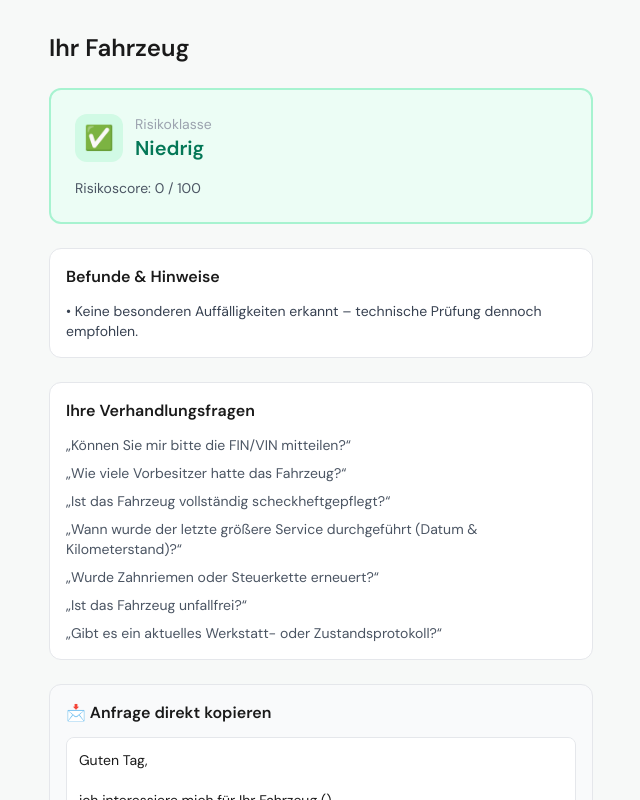
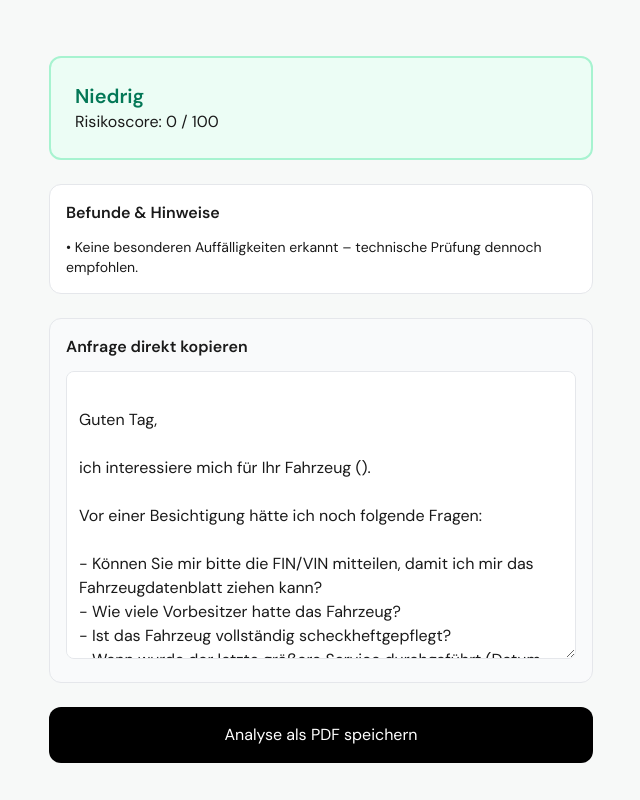
Before and after one commit to kilic-kts-cyber/inseratcheck-mvp, a Next.js app: page /result in a window 1280 px wide. Shown: the top 800 px of the page, without its empty margins (319-959 px from the left). Built offline with nearby package versions, Linux system fonts and the light colour scheme.

Commit message:
Update ResultClient.tsx

```diff
--- a/app/result/ResultClient.tsx
+++ b/app/result/ResultClient.tsx
@@ -1,7 +1,7 @@
 'use client';
 
 import { useSearchParams } from 'next/navigation';
-import { useMemo, useState } from 'react';
+import { useMemo, useState, useEffect } from 'react';
 import { calculateRisk, type FormData, type RiskLevel } from '@/lib/riskLogic';
 import { generatePDF } from '@/lib/pdf';
 
@@ -16,51 +16,59 @@ const RISK_CFG: Record<RiskLevel, {
 export default function ResultClient() {
 
   const params = useSearchParams();
+  const [advertText, setAdvertText] = useState('');
+
+  useEffect(() => {
+    const text = localStorage.getItem('advertText') || '';
+    setAdvertText(text);
+  }, []);
 
   const data = useMemo<FormData>(() => ({
     advertLink: params.get('advertLink') ?? '',
-    advertText: params.get('advertText') ?? '',
+    advertText: advertText,
     brand: params.get('brand') ?? '',
     model: params.get('model') ?? '',
     year: params.get('year') ?? '',
     price: params.get('price') ?? '',
     mileage: params.get('mileage') ?? '',
-    sellerType: (params.get('sellerType') as any) ?? '',
-    firstRegistration: (params.get('firstRegistration') as any) ?? '',
-    serviceHistory: (params.get('serviceHistory') as any) ?? '',
-    lastServiceEntry: params.get('lastServiceEntry') ?? '',
-    lastServiceWork: params.get('lastServiceWork') ?? '',
-    accidentFree: (params.get('accidentFree') as any) ?? '',
-    repaintsDocumented: (params.get('repaintsDocumented') as any) ?? '',
-    huValidUntil: params.get('huValidUntil') ?? '',
-    ownershipDuration: (params.get('ownershipDuration') as any) ?? '',
-  }), [params]);
+    sellerType: '',
+    firstRegistration: '',
+    serviceHistory: '',
+    lastServiceEntry: '',
+    lastServiceWork: '',
+    accidentFree: '',
+    repaintsDocumented: '',
+    huValidUntil: '',
+    ownershipDuration: '',
+  }), [params, advertText]);
 
   const result = useMemo(() => calculateRisk(data), [data]);
   const cfg = RISK_CFG[result.level];
 
   const vehicle = [data.brand, data.model, data.year].filter(Boolean).join(' ');
 
-  // 🔹 Händler-Mustertext
-  const emailTemplate = useMemo(() => {
+  const idMatch = data.advertLink?.match(/(\d{5,})/);
+  const advertId = idMatch ? idMatch[1] : null;
 
-    const questionsBlock = result.questions
-      .map(q => `- ${q}`)
-      .join('\n');
+  const emailTemplate = `
+Guten Tag,
 
-    return `Guten Tag,
-
-ich interessiere mich für Ihr Fahrzeug (${vehicle}).
+ich interessiere mich für Ihr Fahrzeug (${vehicle})${advertId ? ` – Inseratsnummer: ${advertId}` : ''}.
 
 Vor einer Besichtigung hätte ich noch folgende Fragen:
 
-${questionsBlock}
+- Können Sie mir bitte die FIN/VIN mitteilen, damit ich mir das Fahrzeugdatenblatt ziehen kann?
+- Wie viele Vorbesitzer hatte das Fahrzeug?
+- Ist das Fahrzeug vollständig scheckheftgepflegt?
+- Wann wurde der letzte größere Service durchgeführt (Datum, Kilometerstand und Umfang)?
+- Wurde der Zahnriemen bzw. – falls vorhanden – die Steuerkette geprüft oder erneuert?
+- Ist das Fahrzeug unfallfrei?
+- Gibt es ein aktuelles Werkstatt- oder Zustandsprotokoll?
 
 Vielen Dank im Voraus.
 
-Mit freundlichen Grüßen`;
-
-  }, [result.questions, vehicle]);
+Mit freundlichen Grüßen
+`;
 
   const [pdfLoading, setPdfLoading] = useState(false);
 
@@ -75,68 +83,42 @@ Mit freundlichen Grüßen`;
 
   return (
     <main className="min-h-screen bg-[#f7f9f8] pb-20">
-
       <div className="max-w-xl mx-auto px-4 py-8 space-y-6">
 
-        <h1 className="text-2xl font-bold">{vehicle || 'Ihr Fahrzeug'}</h1>
+        <h1 className="text-2xl font-bold">{vehicle}</h1>
 
-        {/* Risikoklasse */}
         <div className={`${cfg.bg} ${cfg.border} border-2 rounded-xl p-6`}>
-          <div className="flex items-center gap-3 mb-4">
-            <div className={`${cfg.badgeBg} w-12 h-12 rounded-xl flex items-center justify-center text-2xl`}>
-              {cfg.emoji}
-            </div>
-            <div>
-              <p className="text-sm text-gray-400">Risikoklasse</p>
-              <p className={`text-xl font-bold ${cfg.text}`}>{result.level}</p>
-            </div>
-          </div>
-          <p className="text-sm text-gray-600">
-            Risikoscore: {result.score} / 100
-          </p>
+          <p className={`text-xl font-bold ${cfg.text}`}>{result.level}</p>
+          <p>Risikoscore: {result.score} / 100</p>
         </div>
 
-        {/* Hinweise */}
         <section className="bg-white rounded-xl border p-4">
           <h2 className="font-semibold mb-3">Befunde & Hinweise</h2>
-          <ul className="space-y-2 text-sm text-gray-700">
-            {result.hints.map((hint, i) => (
-              <li key={i}>• {hint}</li>
+          <ul className="text-sm space-y-2">
+            {result.hints.map((h, i) => (
+              <li key={i}>• {h}</li>
             ))}
           </ul>
         </section>
 
-        {/* Verhandlungsfragen */}
-        <section className="bg-white rounded-xl border p-4">
-          <h2 className="font-semibold mb-3">Ihre Verhandlungsfragen</h2>
-          <ul className="space-y-2 text-sm text-gray-600">
-            {result.questions.map((q, i) => (
-              <li key={i}>„{q}“</li>
-            ))}
-          </ul>
-        </section>
-
-        {/* Copy-Block */}
         <section className="bg-gray-50 rounded-xl border p-4">
-          <h2 className="font-semibold mb-3">📩 Anfrage direkt kopieren</h2>
+          <h2 className="font-semibold mb-3">Anfrage direkt kopieren</h2>
           <textarea
             readOnly
             value={emailTemplate}
-            className="w-full h-64 text-sm p-3 border rounded-lg bg-white"
+            className="w-full h-72 p-3 border rounded-lg"
           />
         </section>
 
-        {/* PDF Button */}
         <button
           onClick={handlePdf}
           disabled={pdfLoading}
-          className="w-full bg-black text-white py-4 rounded-xl font-semibold"
+          className="w-full bg-black text-white py-4 rounded-xl"
         >
           {pdfLoading ? 'PDF wird erstellt…' : 'Analyse als PDF speichern'}
         </button>
 
       </div>
-
     </main>
   );
 }
```
